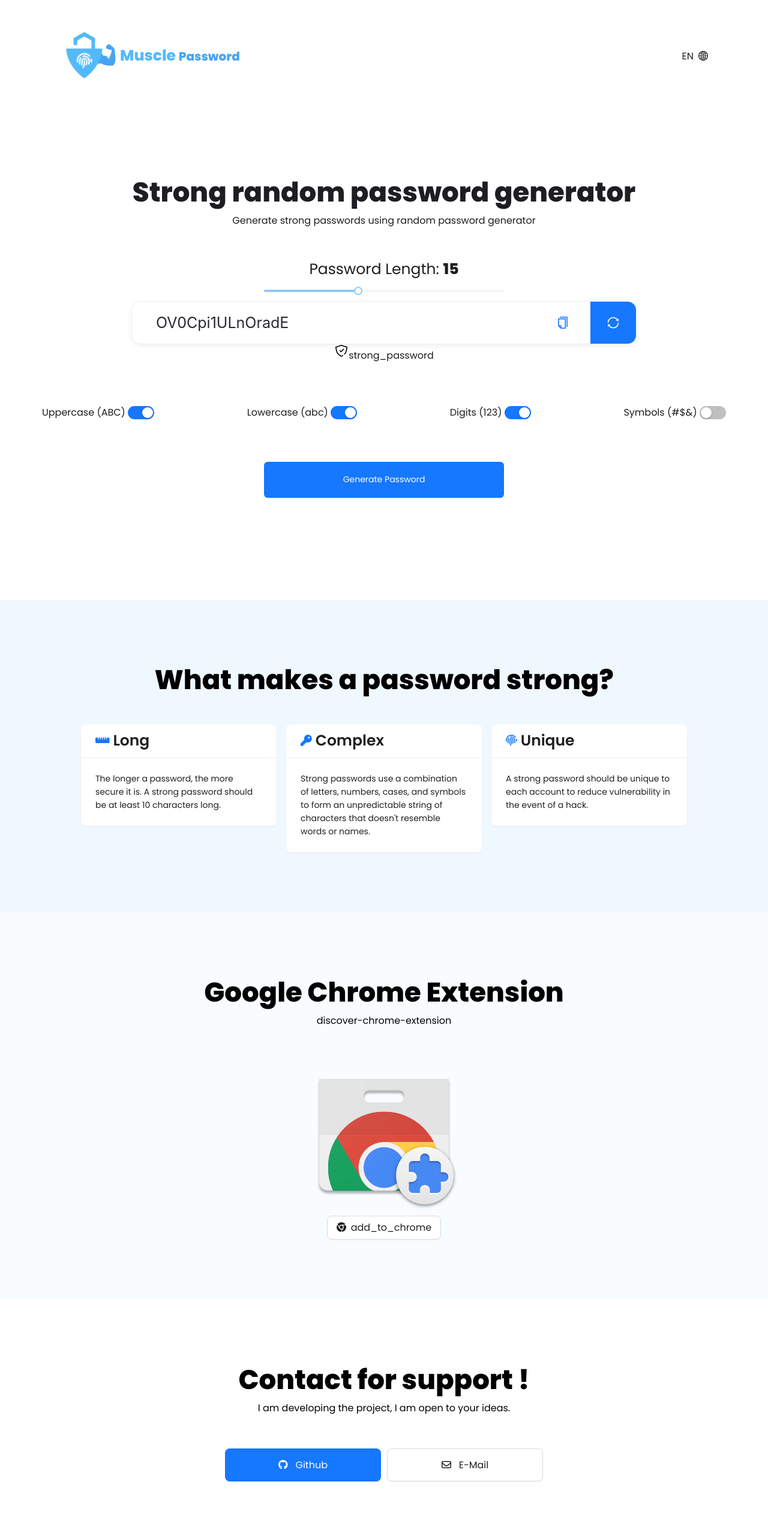
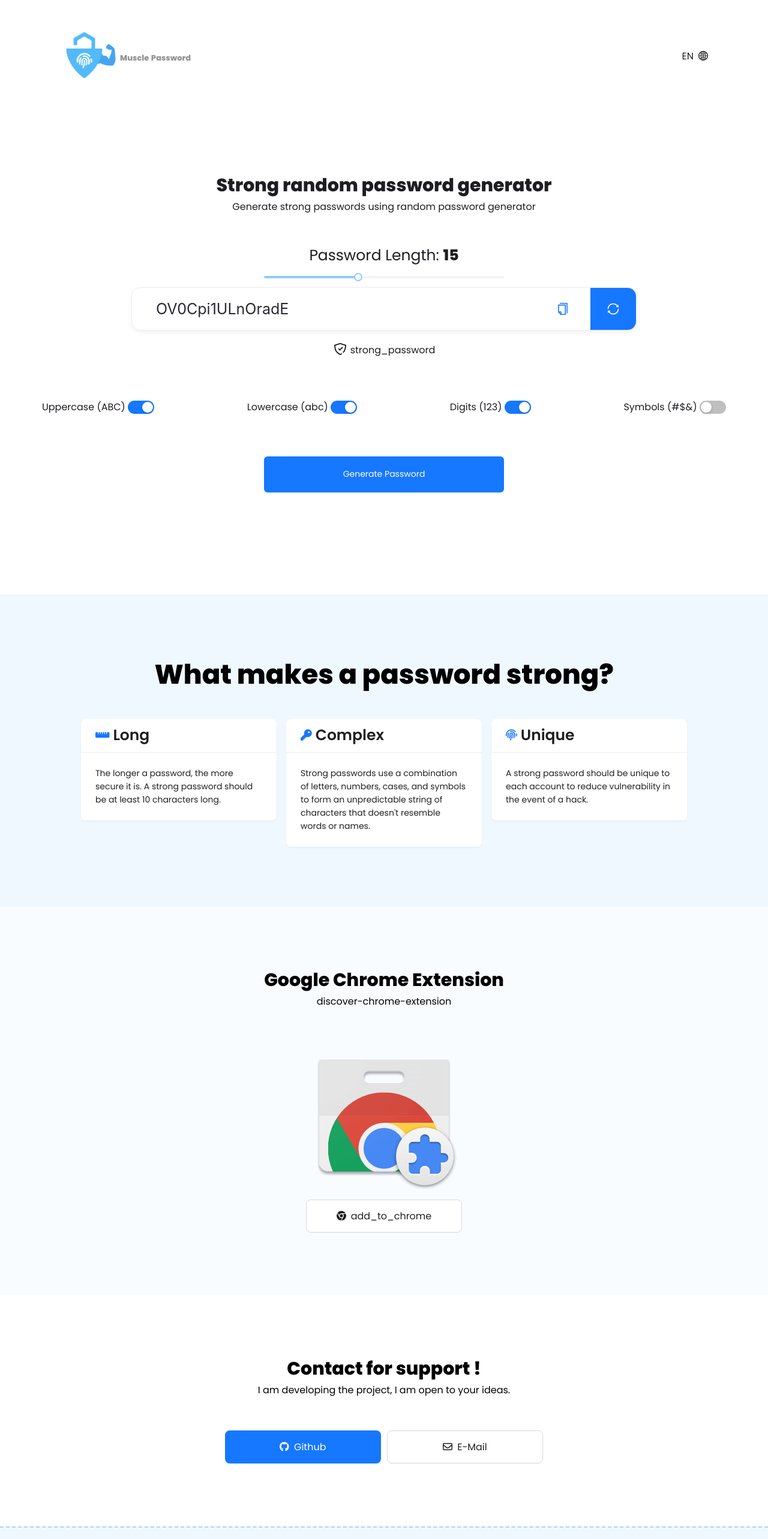
Before and after one commit to musclepassword/musclepassword, a React (Create React App) app: page / in a window 1280 px wide. Shown: the top 2566 px of the page at 60% size. Built offline with nearby package versions, Linux system fonts and the light colour scheme.

Commit message:
about component update

```diff
--- a/src/assets/style/global.scss
+++ b/src/assets/style/global.scss
@@ -16,15 +16,22 @@ a {
 }
 
 h1 {
+    padding-top: 8px;
+    font-size: 13px;
+    font-weight: 300;
+    color: #939393;
+}
+
+h2 {
     font-size: 30px;
 }
 
-h2 {
+h3 {
     font-size: 45px;
     text-align: center;
 }
 
-h3 {
+h4 {
     font-size: 25px;
     font-weight: 600;
 }
@@ -36,22 +43,26 @@ header {
     display: flex;
     padding: 50px 30px;
 
+    a {
+        color: unset;
+    }
+
+    a:hover {
+        color: unset;
+    }
+
     .logo {
         display: flex;
         align-items: center;
 
-        img {
-            max-width: 100px;
+        h1 {
+            span {
+                font-weight: bold;
+            }
         }
 
-        h1 {
-            font-size: 25px;
-            color: #53bbfa;
-        }
-
-        span {
-            font-size: 20px;
-            color: #47a4f4;
+        img {
+            width: 100px;
         }
     }
 }
@@ -164,6 +175,17 @@ input:focus {
         align-items: center;
         margin-top: 70px;
     }
+
+    .strength {
+        justify-content: center;
+        align-items: center;
+        display: flex;
+        margin-top: 20px;
+
+        img {
+            margin-right: 5px;
+        }
+    }
 }
 
 .about {
@@ -213,6 +235,7 @@ input:focus {
     p {
         margin-bottom: 50px;
     }
+}
 
 .button-primary {
     margin-top: 20px;
@@ -222,11 +245,6 @@ input:focus {
     align-items: center;
     display: inline-flex;
     margin: 5px;
-    }
-
-    svg {
-        margin-right: 5px;
-    }
 }
 
 footer {
@@ -248,15 +266,29 @@ footer {
 @media screen and (max-width: 740px) {
 
     h1 {
+        font-size: 15px;
+    }
+
+    h2 {
         font-size: 30px;
     }
 
-    h2 {
+    h3 {
         font-size: 35px;
     }
 
-    h3 {
+    h4 {
         font-size: 20px;
+    }
+
+    header {
+        padding: 50px 0;
+
+        .logo {
+            img {
+                max-width: 50px;
+            }
+        }
     }
 
     .generate-password {
--- a/src/components/about/index.js
+++ b/src/components/about/index.js
@@ -10,11 +10,11 @@ const About = () => {
     return (
         <section className="about">
             <div className="container">
-                <h2>{i18n.t('What makes a password strong')}</h2>
+                <h3>{i18n.t('What makes a password strong')}</h3>
                 <Row className="about-row" gutter={16}>
                     <Col className="about-col" sm={24} md={8}>
                         <Card
-                            title={<h3><FontAwesomeIcon icon={faRulerHorizontal} color="#1677ff" size="xs"/> {i18n.t('long')}</h3>}
+                            title={<h4><FontAwesomeIcon icon={faRulerHorizontal} color="#1677ff" size="xs"/> {i18n.t('long')}</h4>}
                             bordered={false}
                         >
                             <p>{i18n.t('long_desc')}</p>
@@ -22,7 +22,7 @@ const About = () => {
                     </Col>
                     <Col className="about-col" sm={24} md={8}>
                         <Card
-                            title={<h3><FontAwesomeIcon icon={faKey} color="#1677ff" size="xs"/> {i18n.t('complex')}</h3>}
+                            title={<h4><FontAwesomeIcon icon={faKey} color="#1677ff" size="xs"/> {i18n.t('complex')}</h4>}
                             bordered={false}
                         >
                             <p>{i18n.t('complex_desc')}</p>
@@ -30,7 +30,7 @@ const About = () => {
                     </Col>
                     <Col className="about-col" sm={24} md={8}>
                         <Card
-                            title={<h3><FontAwesomeIcon icon={faFingerprint} color="#1677ff" size="xs"/> {i18n.t('unique')}</h3>}
+                            title={<h4><FontAwesomeIcon icon={faFingerprint} color="#1677ff" size="xs"/> {i18n.t('unique')}</h4>}
                             bordered={false}
                         >
                             <p>{i18n.t('unique_desc')}</p>
```
Lines whose indentation alone changed are shown as unchanged.
